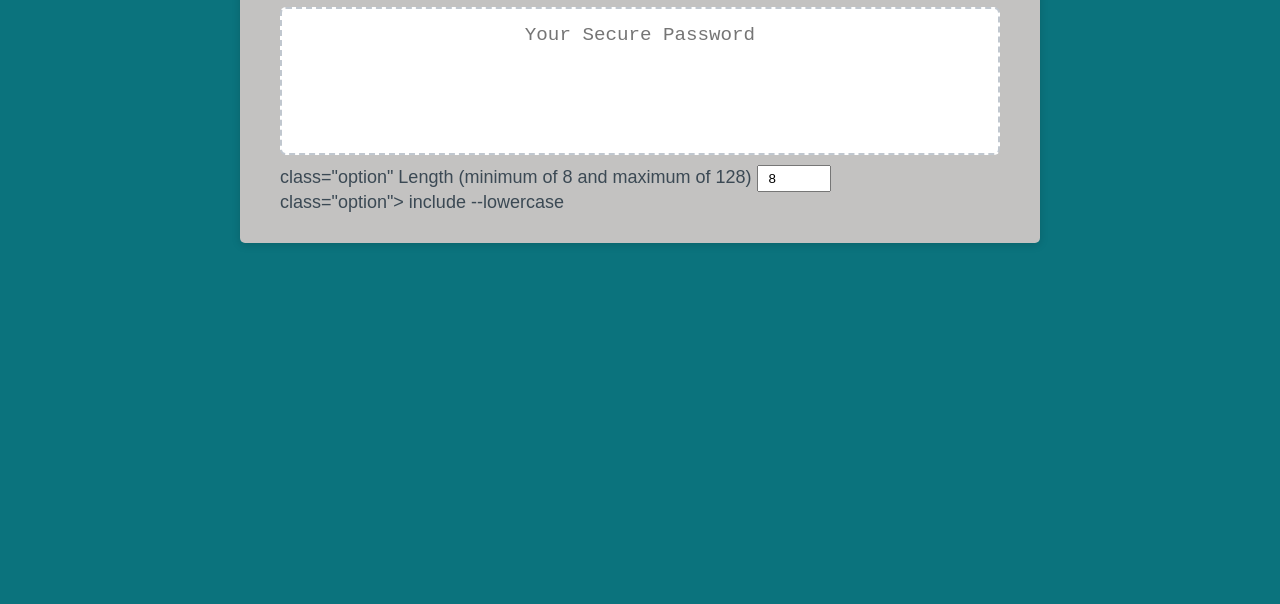
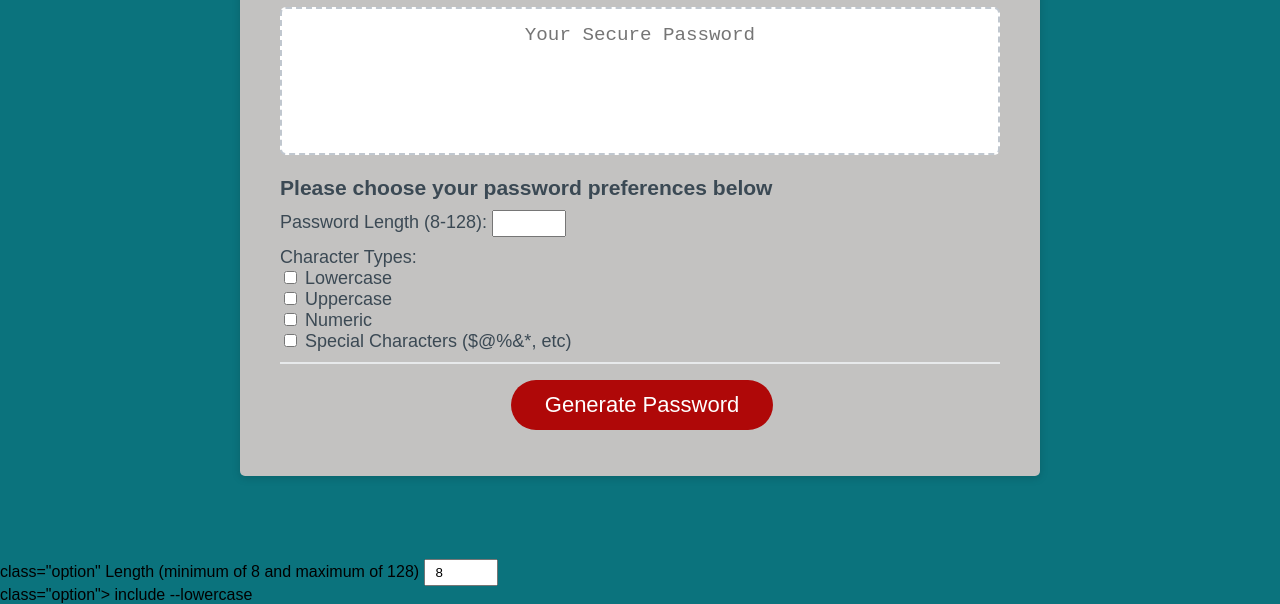
Before and after one commit to Seyiturbo/password-generator, a plain HTML site: page index.html in a window 1280 px wide. Shown: the part 241-845 px from the top of the page. Before the commit the page ends 800 px from the top, so only its background shows below. Drawn offline with Linux system fonts and the light colour scheme.

Commit message:
add input field to collect user preference

```diff
--- a/index.html
+++ b/index.html
@@ -23,6 +23,43 @@
             placeholder="Your Secure Password"
             aria-label="Generated Password"
           ></textarea>
+          <!-- add input fields to collect user preferences -->
+          <h3>Please choose your password preferences below</h3>
+          <label for="length">Password Length (8-128):</label>
+          <input type="number" id="length" name="length" min="8" max="128" required>
+
+          <div id="char-type">
+            <label>Character Types:</label>
+            <div>
+              <input type="checkbox" id="lowercase" name="lowercase" value="lowercase">
+              <label for="lowercase">Lowercase</label>
+            </div>
+
+            <div>
+              <input type="checkbox" id="uppercase" name="uppercase" value="uppercase">
+              <label for="uppercase">Uppercase</label>
+            </div>
+
+            <div>
+              <input type="checkbox" id="numeric" name="numeric" value="numeric">
+              <label for="numeric">Numeric</label>
+            </div>
+
+            <div>
+              <input type="checkbox" id="special" name="special" value="special">
+              <label for="special">Special Characters ($@%&*, etc)</label>
+            </div>
+          </div>
+        </div>
+        <div class="card-footer">
+          <button id="generate" class="btn">Generate Password</button>
+        </div>
+      </div>
+    </div>
+    <script src="script.js"></script>
+  </body>
+</html>
+
         <div class="options">
           <div> class="option"
           <label for="length">Length (minimum of 8 and maximum of 128) </label>
```
